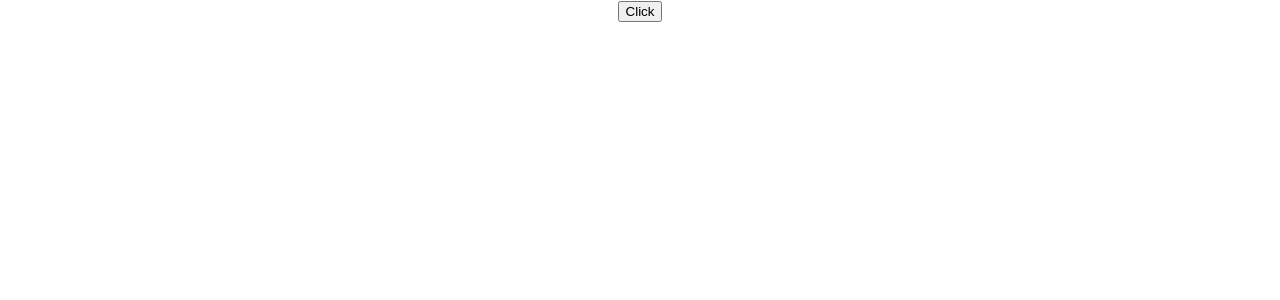
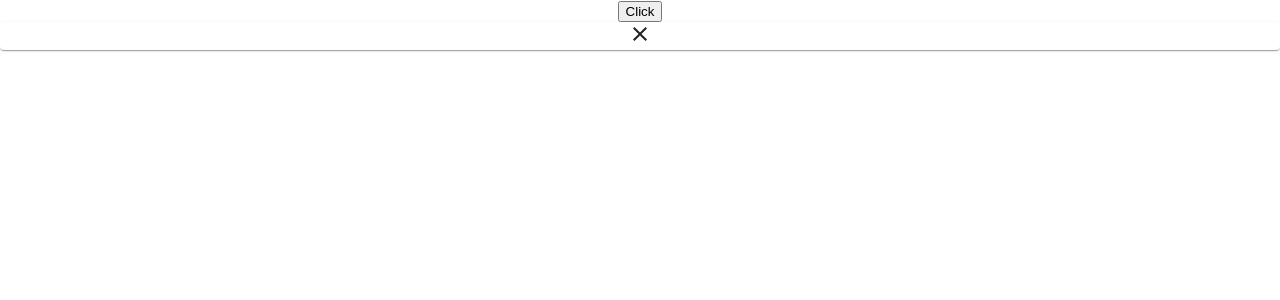
Before and after one commit to lgdelacruz92/bt-tools-panel, a React (Create React App) app: page / in a window 1280 px wide. Shown: the top 300 px of the page. Built offline with nearby package versions, Linux system fonts and the light colour scheme.

Commit message:
Tools added close icon

```diff
--- a/package.json
+++ b/package.json
@@ -30,6 +30,7 @@
   },
   "devDependencies": {
     "@material-ui/core": "^4.7.1",
+    "@material-ui/icons": "^4.5.1",
     "@testing-library/jest-dom": "^4.2.4",
     "@testing-library/react": "^9.3.2",
     "react-draggable": "^4.1.0"
--- a/src/ToolsPanel/ToolsPanel.js
+++ b/src/ToolsPanel/ToolsPanel.js
@@ -1,7 +1,13 @@
 import React from "react";
+import * as MUI from "@material-ui/core";
+import { Clear as Close } from "@material-ui/icons";
 
 const ToolsPanel = props => {
-  return <div></div>;
+  return (
+    <MUI.Card>
+      <Close data-testid="exit-button"></Close>
+    </MUI.Card>
+  );
 };
 
 export default ToolsPanel;
```
Also changed, not shown: 2 other files (tests, documents, lock files or other folders).
